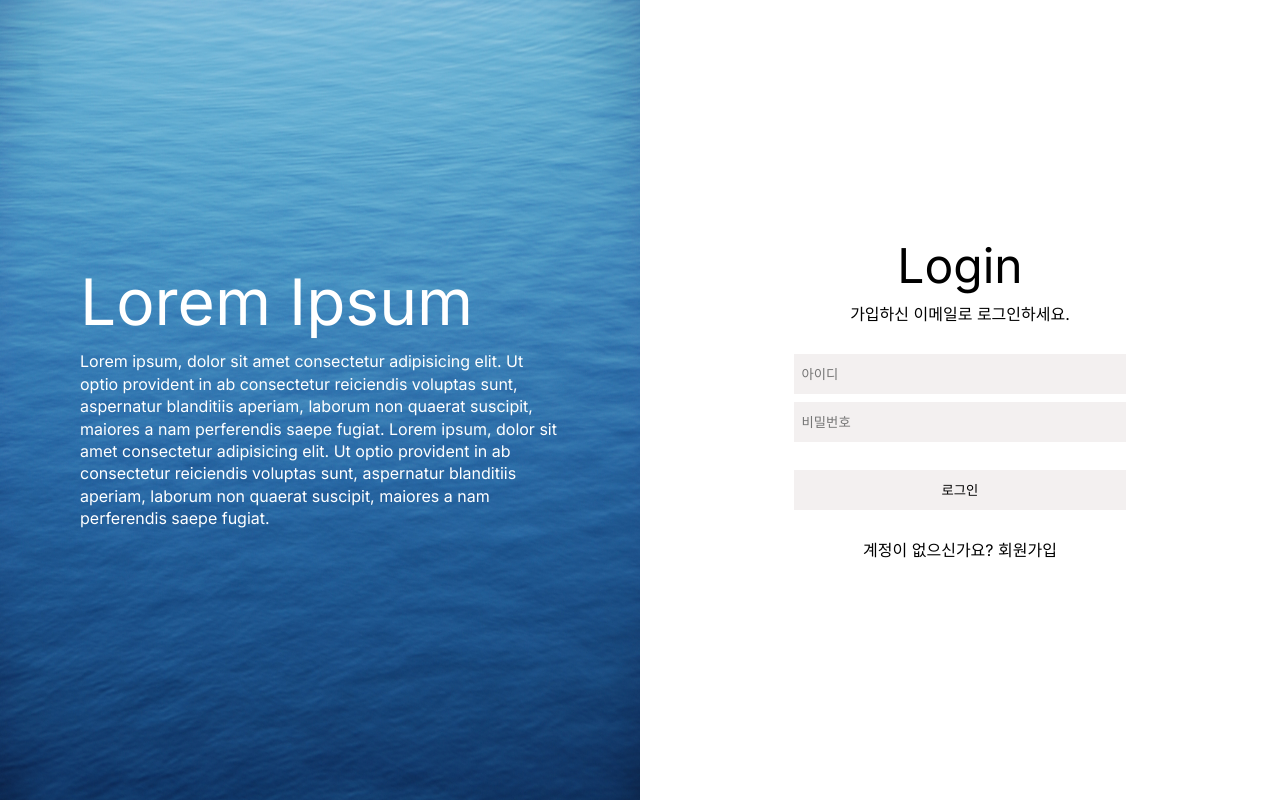
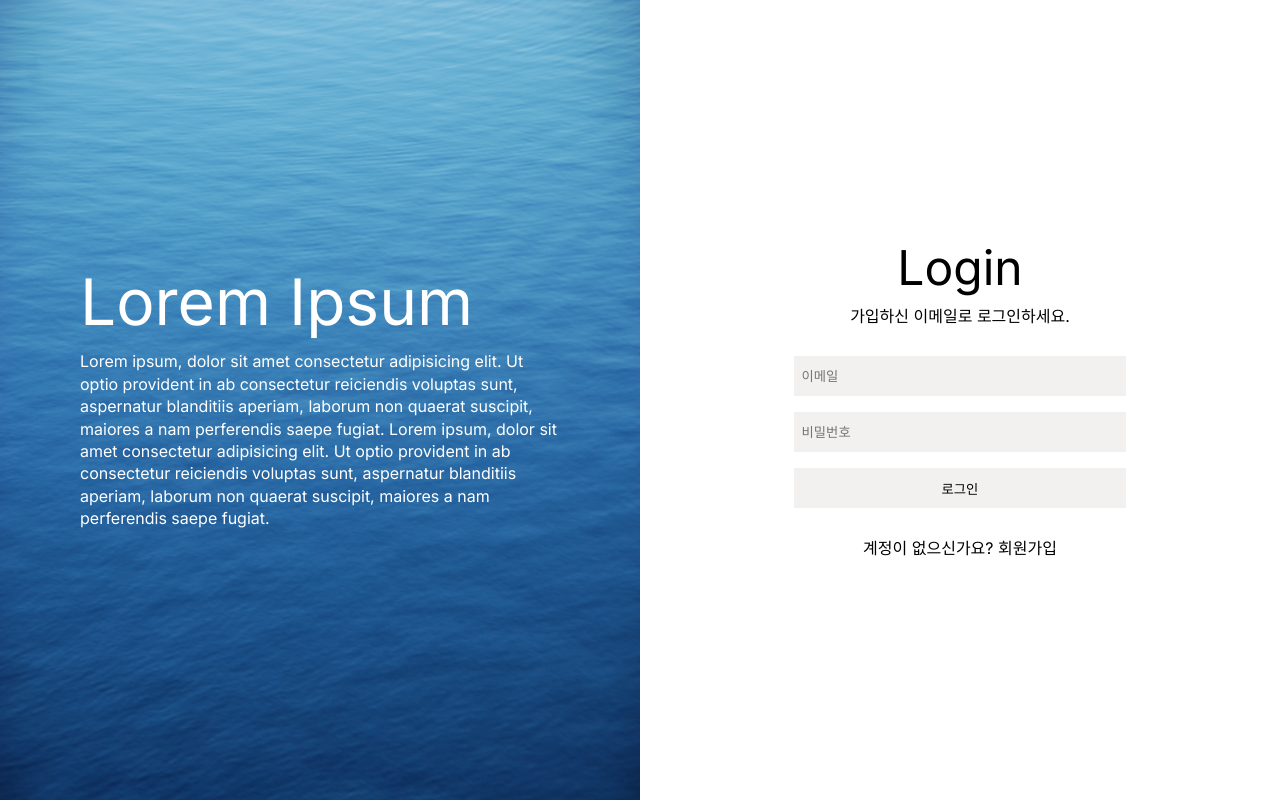
Before and after one commit to eehres/Join, a React (Create React App) app: page / in a window 1280 px wide. Built offline with nearby package versions, Linux system fonts and the light colour scheme; no server answers.

Commit message:
로그인 연동중

```diff
--- a/package.json
+++ b/package.json
@@ -6,13 +6,15 @@
     "@testing-library/jest-dom": "^5.16.5",
     "@testing-library/react": "^13.4.0",
     "@testing-library/user-event": "^13.5.0",
+    "axios": "^1.4.0",
+    "express": "^4.18.2",
     "http-proxy-middleware": "^2.0.6",
     "react": "^18.2.0",
     "react-dom": "^18.2.0",
     "react-hook-form": "^7.43.9",
     "react-icons": "^4.8.0",
     "react-router-dom": "^6.10.0",
-    "react-scripts": "5.0.1",
+    "react-scripts": "^4.0.3",
     "styled-components": "^5.3.9",
     "web-vitals": "^2.1.4"
   },
--- a/public/index.html
+++ b/public/index.html
@@ -2,14 +2,12 @@
 <html lang="en">
   <head>
     <meta charset="utf-8" />
-    <link rel="icon" href="%PUBLIC_URL%/favicon.ico" />
     <meta name="viewport" content="width=device-width, initial-scale=1" />
     <meta name="theme-color" content="#000000" />
     <meta
       name="description"
       content="Web site created using create-react-app"
     />
-    <link rel="apple-touch-icon" href="%PUBLIC_URL%/logo192.png" />
     <!--
       manifest.json provides metadata used when your web app is installed on a
       user's mobile device or desktop. See https://developers.google.com/web/fundamentals/web-app-manifest/
--- a/src/pages/Home.jsx
+++ b/src/pages/Home.jsx
@@ -1,8 +1,9 @@
-import React, { useEffect } from "react";
 import styled, { ThemeProvider } from "styled-components";
 import Left from "../components/Left";
 import { useNavigate } from "react-router-dom";
 import media from "../theme";
+import { useState } from "react";
+import { useForm } from "react-hook-form";
 
 const Container = styled.div`
   height: 100vh;
@@ -95,6 +96,12 @@ const Input = styled.input`
   }
 `;
 
+const Error = styled.p`
+  color: #ff5c5c;
+  font-size: 0.8rem;
+  margin-bottom: 1rem;
+`;
+
 const LoginBtn = styled.button`
   width: 100%;
   height: 5vh;
@@ -123,21 +130,86 @@ const SignDesc = styled.p`
 `;
 
 function Home() {
+  const {
+    register,
+    handleSubmit,
+    getValues,
+    formState: { errors },
+  } = useForm();
+
+  const onSubmit = (data) => {
+    console.log(data, errors);
+  };
+
+  const [inputValue, setInputValue] = useState({
+    email: "",
+    password: "",
+  });
+
   const navigate = useNavigate();
 
   const onSign = () => {
     navigate("/sign");
   };
 
-  const onLogin = () => {
-    navigate("/login");
+  const handleInput = (e) => {
+    const { name, value } = e.target;
+    setInputValue({
+      ...inputValue,
+      [name]: value,
+    });
+    console.log(name, value);
   };
 
-  useEffect(() => {
-    fetch("https://76ecdeb2-4fdd-4b73-b72a-1a3caa0ceb95.mock.pstmn.io/users")
-      .then((res) => console.log(res))
+  // async function Login(e) {
+  //   e.preventDefault();
+  //   try {
+  //     const res = await fetch(
+  //       "http://ec2-13-125-213-66.ap-northeast-2.compute.amazonaws.com:8080/api/login",
+  //       {
+  //         method: "post",
+  //         headers: {
+  //           "Content-Type": "application/json",
+  //         },
+  //         body: JSON.stringify({
+  //           email: inputValue.email,
+  //           password: inputValue.password,
+  //         }),
+  //       }
+  //     );
+  //     if (res.ok) {
+  //       navigate("/welcome");
+  //     } else {
+  //       throw new Error(`${res.status}`);
+  //     }
+  //   } catch (err) {
+  //     console.log(err);
+  //   }
+  // }
+
+  function Login(e) {
+    e.preventDefault();
+    fetch(
+      "http://ec2-13-125-213-66.ap-northeast-2.compute.amazonaws.com:8080/users/login",
+      {
+        method: "POST",
+        headers: {
+          "Content-Type": "application.json",
+        },
+        body: JSON.stringify({
+          email: inputValue.email,
+          password: inputValue.password,
+        }),
+      }
+    )
+      .then((res) => {
+        if (res.ok) {
+          console.log(res);
+          navigate("/welcome");
+        }
+      })
       .catch((err) => console.log(err));
-  }, []);
+  }
 
   return (
     <>
@@ -148,10 +220,52 @@ function Home() {
             <RightWrap>
               <SubTitle>Login</SubTitle>
               <SubDesc>가입하신 이메일로 로그인하세요.</SubDesc>
-              <InputWrap>
-                <Input type="text" placeholder="아이디"></Input>
-                <Input type="text" placeholder="비밀번호"></Input>
-                <LoginBtn onClick={onLogin}>로그인</LoginBtn>
+              <InputWrap onSubmit={handleSubmit(onSubmit)}>
+                <Input
+                  id="email"
+                  type="text"
+                  placeholder="이메일"
+                  onChange={handleInput}
+                  {...register("email", {
+                    required: "이메일은 필수입력사항 입니다.",
+                    pattern: {
+                      value:
+                        /^[0-9a-zA-Z]([-_.]?[0-9a-zA-Z])*@[0-9a-zA-Z]([-_.]?[0-9a-zA-Z])*.[a-zA-Z]{2,3}$/i,
+                      message: "이메일 형식에 맞지 않습니다.",
+                    },
+                  })}
+                ></Input>
+                <Error>
+                  {errors.email && (
+                    <small role="alert">{errors.email.message}</small>
+                  )}
+                </Error>
+                <Input
+                  type="password"
+                  placeholder="비밀번호"
+                  onChange={handleInput}
+                  id="password"
+                  {...register("password", {
+                    required: "비밀번호는 필수 입력입니다.",
+                    minLength: {
+                      value: 7,
+                      message: "7자리 이상 비밀번호를 입력해주세요.",
+                    },
+                    validate: {
+                      check: (val) => {
+                        if (getValues("password") !== val) {
+                          return "비밀번호가 일치하지 않습니다.";
+                        }
+                      },
+                    },
+                  })}
+                ></Input>
+                <Error>
+                  {errors.password && (
+                    <small role="alert">{errors.password.message}</small>
+                  )}
+                </Error>
+                <LoginBtn onClick={Login}>로그인</LoginBtn>
                 <SignDesc onClick={onSign}>
                   계정이 없으신가요? 회원가입
                 </SignDesc>
```
Also changed, not shown: 2 other files (tests, documents, lock files or other folders).
